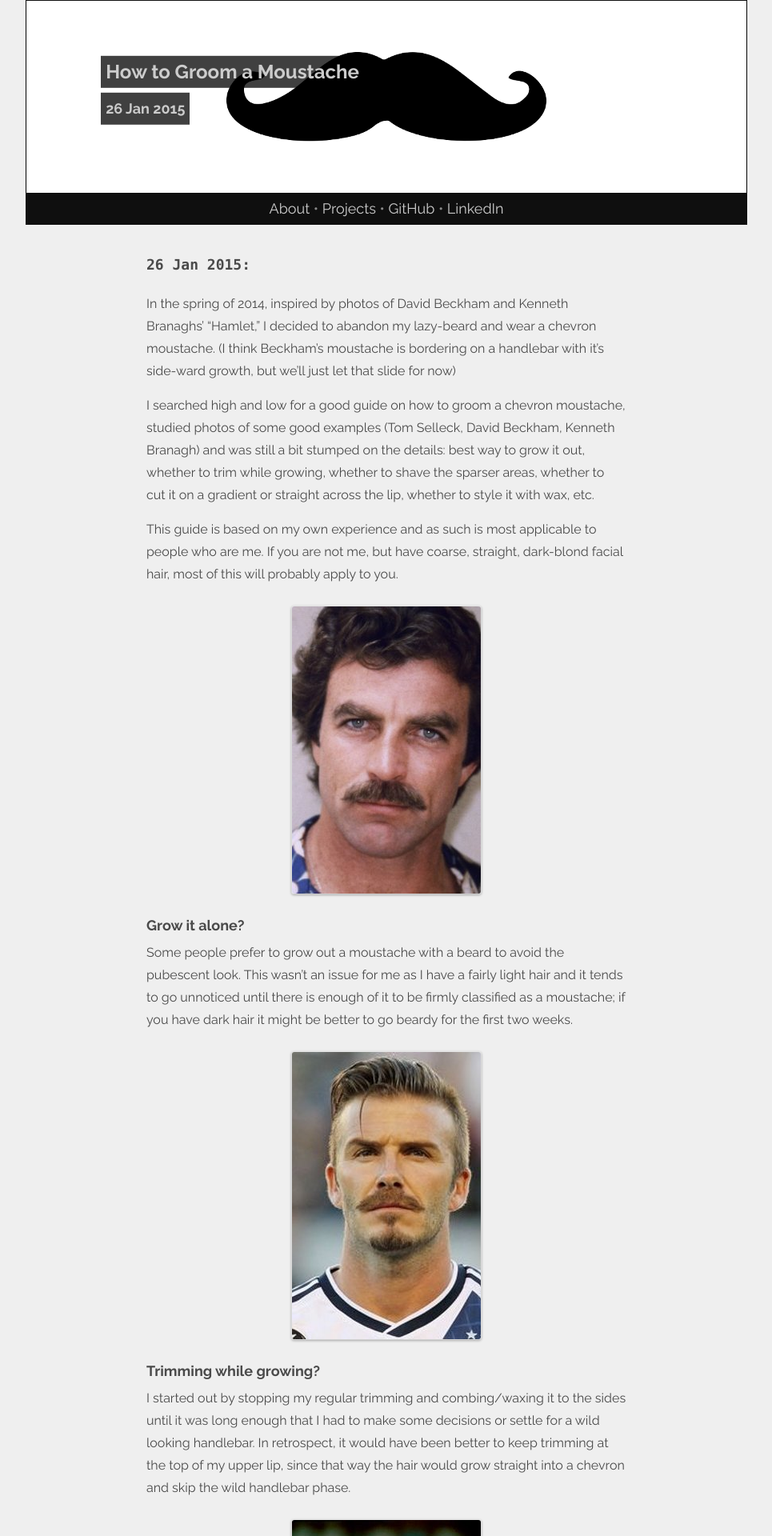
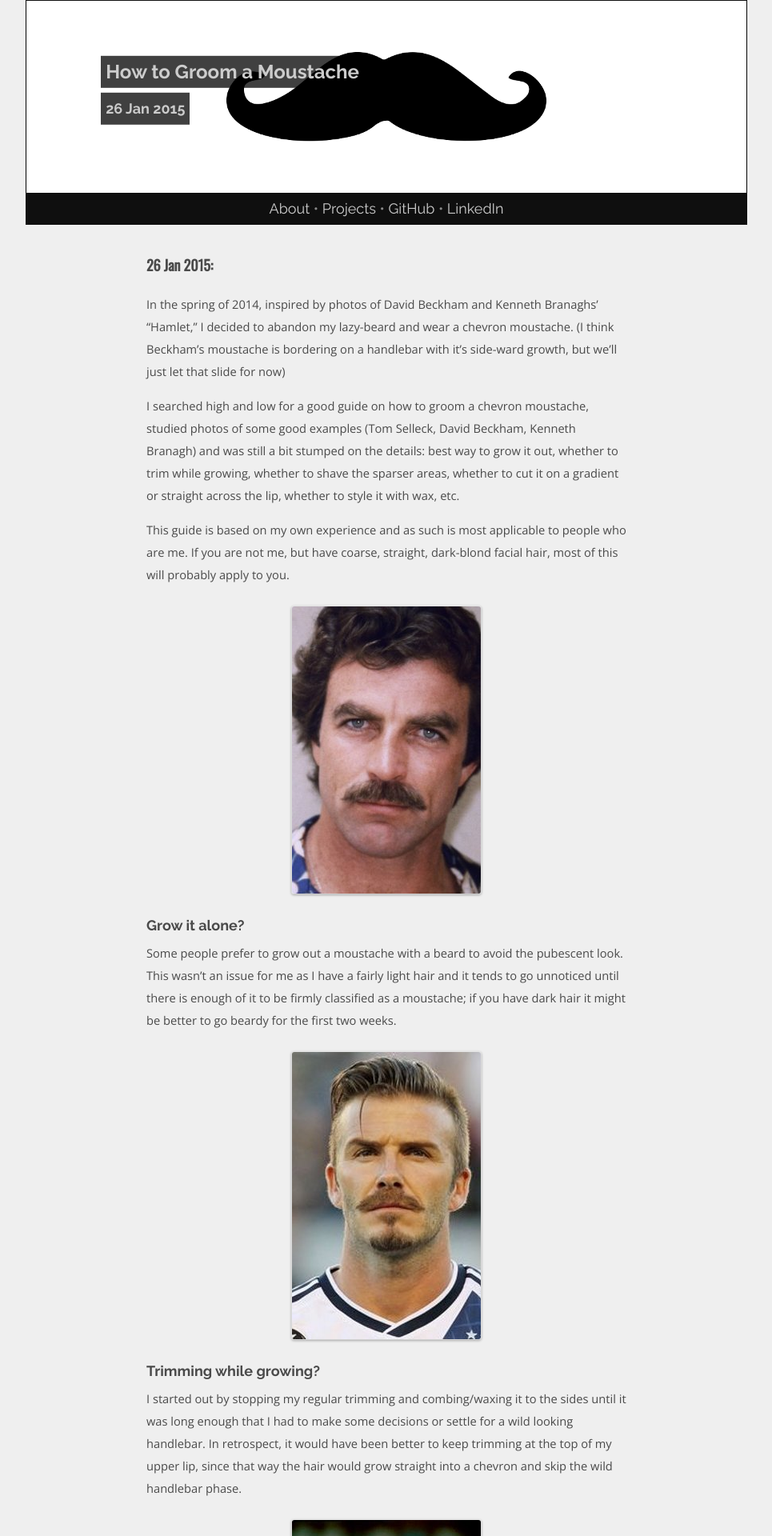
Before and after one commit to ezrasavard/ezrasavard.com, a Jekyll site: the page built from _posts/2015-01-26-moustachegrooming.markdown, in a window 1280 px wide. Shown: the top 1920 px of the page at 80% size, without its empty margins (157-1122 px from the left). Built offline with Jekyll 4.4.1, drawn with Linux system fonts in a browser that asks for light colours.

Commit message:
playing with fonts

```diff
--- a/_includes/head.html
+++ b/_includes/head.html
@@ -15,6 +15,12 @@
 <link rel="stylesheet" href="{{ site.baseurl }}/css/main.css">
 <link href='https://fonts.googleapis.com/css?family=Source+Sans+Pro:300,400,700' rel='stylesheet' type='text/css'>
 <link href='https://fonts.googleapis.com/css?family=Raleway:300,400,700' rel='stylesheet' type='text/css'>
+<link href="https://fonts.googleapis.com/css?family=Playfair+Display" rel="stylesheet">
+<link href="https://fonts.googleapis.com/css?family=Crimson+Text" rel="stylesheet">
+<link href="https://fonts.googleapis.com/css?family=Open+Sans+Condensed:300" rel="stylesheet">
+<link href="https://fonts.googleapis.com/css?family=Open+Sans" rel="stylesheet">
+<link href="https://fonts.googleapis.com/css?family=Oswald" rel="stylesheet">
+
 <script type="text/javascript" async
   src="https://cdn.mathjax.org/mathjax/latest/MathJax.js?config=TeX-MML-AM_CHTML">
 </script>
--- a/_sass/ezora.scss
+++ b/_sass/ezora.scss
@@ -6,8 +6,9 @@
 
 body {
   line-height: 28px;
+  font-size: 11pt;
   background-color: $bg-color;
-  font-family: 'Raleway', Arial, sans-serif;
+  font-family: 'Open Sans', sans-serif;
   font-weight: 400;
   color: $normal-color;
   -webkit-font-smoothing: antialiased;
@@ -40,6 +41,7 @@ footer {
 
 h1 {
   color: $dark-color;
+  font-family: 'Raleway', Arial, sans-serif;
   margin: 18px 0px 10px;
   padding: 6px 0px 6px 0px;
   font-size: 24px;
@@ -53,13 +55,15 @@ h1 {
 }
 
 .date {
-    font-family: Monaco, "Courier New", monospace;
+    //font-family: Monaco, "Courier New", monospace;
+    font-family: 'Oswald', sans-serif;
     color: $normal-color;
     margin: 6px 0px 15px;
     font-size: 18px;
 }
 
 h2 {
+  font-family: 'Raleway', Arial, sans-serif;
   color: $normal-color;
   margin: 10px 0px 6px;
   font-size: 18px;
@@ -104,6 +108,7 @@ main {
 
 /* Top Cover Image Bar */
 .topbar {
+  font-family: 'Raleway', Arial, sans-serif;
   background: $bg-color-dark-backup;
   background: $bg-color-dark;
   margin: 0px auto 20px;
@@ -165,6 +170,7 @@ main {
     max-width: 80%;
   }
   h1 {
+    font-family: 'Raleway', Arial, sans-serif;
     background: $bg-color-dark-backup;
     background: $bg-color-dark;
     position: relative;
```
